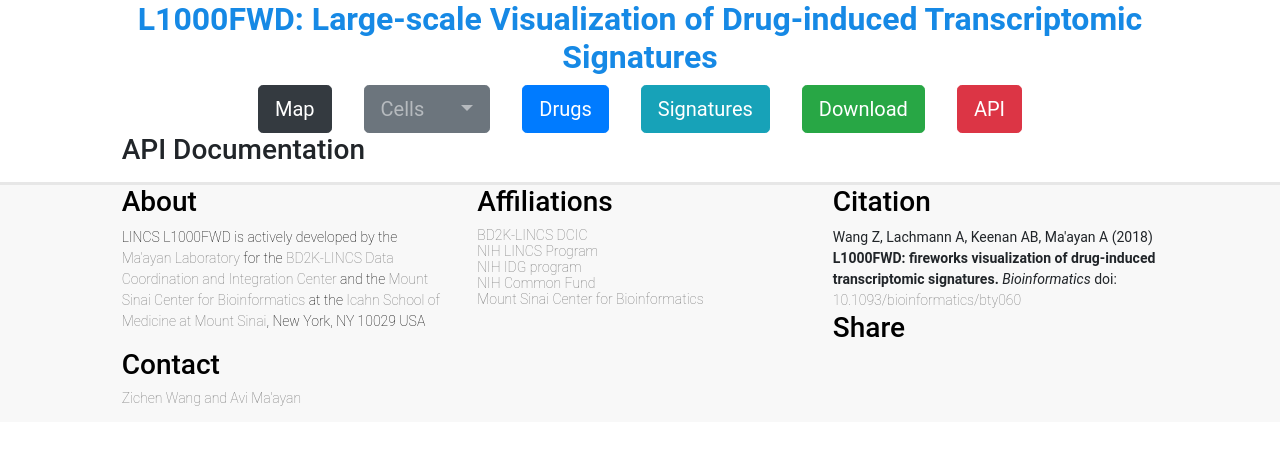
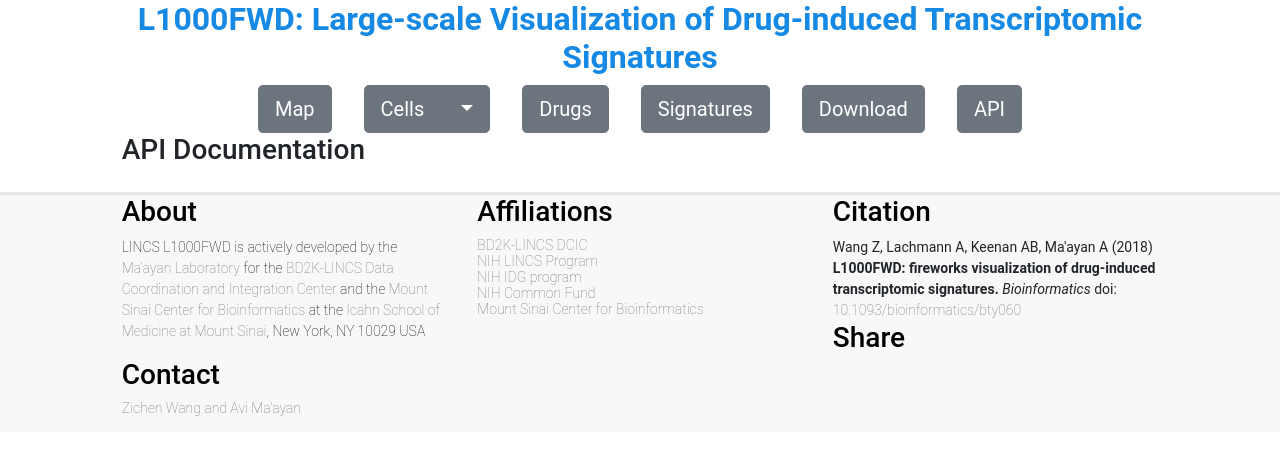
Before and after one commit to MaayanLab/L1000FWD, a Python web app: template templates/apis.html in a window 1280 px wide. Shown: the top 455 px of the page. Run offline with Jinja, Linux system fonts and the light colour scheme; the template is opened without the code that fills it, so the values that code supplies are empty; some libraries are stand-ins or nearby versions.

Commit message:
Updated header btns

```diff
--- a/static/css/main.css
+++ b/static/css/main.css
@@ -30,6 +30,7 @@
 	margin-left: 20px;
 	margin-right: 20px;
   margin-top: 20px;
+  margin-bottom: 100px;
 	padding: 0;
 	position: relative;
 }
@@ -172,6 +173,7 @@
   border-top: solid #e7e7e7;
   bottom: 0;
   width: 100%;
+  margin-top: 10px;
 }
 .footer a,
 .footer li,
@@ -234,3 +236,7 @@
   width: auto!important;
   margin-right: 2rem!important;
 }
+
+[data-id="cell-selectpicker"] {
+  color: white!important;
+}
--- a/templates/partial/footer.html
+++ b/templates/partial/footer.html
@@ -99,12 +99,12 @@
 <script src="https://cdnjs.cloudflare.com/ajax/libs/bootstrap-select/1.13.0-beta/js/bootstrap-select.min.js"></script>
 
 <script>
-  // toggle header active tab
+  // toggle header active button
   var currentUrlRoute = window.location.pathname.split('/')[2];
-  $(".navbar-nav > li").each(function(){
-    $(this).removeClass('active');
+  $("#header-btns > .btn").slice(2).each(function(){
+    $(this).removeClass('btn-warning');
   });
-  $("#" + currentUrlRoute).addClass("active");
+  $("[href='" + currentUrlRoute + "']" ).addClass("btn-warning");
 
   // modal btn
   $("#info-modal-btn").click(function(e){
--- a/templates/partial/header.html
+++ b/templates/partial/header.html
@@ -10,11 +10,11 @@
   </div>
 </div>
 
-<div class="row justify-content-center">
+<div class="row justify-content-center" id="header-btns">
   {% if graph_rec is defined%}
     <a id="info-modal-btn" class="mx-3 btn btn-lg btn-warning">{{ graph_rec['display_name'] }} <i class="fas fa-info-circle"></i></a>
   {% else %}
-    <a href="main" class="mx-3 btn btn-lg btn-dark">Map</a>
+    <a href="main" class="mx-3 btn btn-lg btn-secondary">Map</a>
   {% endif %}
 
   <select id="cell-selectpicker" class="selectpicker" data-live-search="true">
@@ -24,8 +24,8 @@
   </select>
 
 
-  <a href="search_drug" class="mx-3 btn btn-lg btn-primary">Drugs</a>
-  <a href="subset_page" class="mx-3 btn btn-lg btn-info">Signatures</a>
-  <a href="download_page" class="mx-3 btn btn-lg btn-success">Download</a>
-  <a href="api_page" class="mx-3 btn btn-lg btn-danger">API</a>
+  <a href="search_drug" class="mx-3 btn btn-lg btn-secondary">Drugs</a>
+  <a href="subset_page" class="mx-3 btn btn-lg btn-secondary">Signatures</a>
+  <a href="download_page" class="mx-3 btn btn-lg btn-secondary">Download</a>
+  <a href="api_page" class="mx-3 btn btn-lg btn-secondary">API</a>
 </div>
--- a/templates/scatter.html
+++ b/templates/scatter.html
@@ -6,7 +6,6 @@
     <div id="body" class="container-full">
       <canvas id="text-label"></canvas>
     </div>
-    {% set footer_id = 'footer' %}
 
     {% include 'partial/footer.html' %}
 
```
